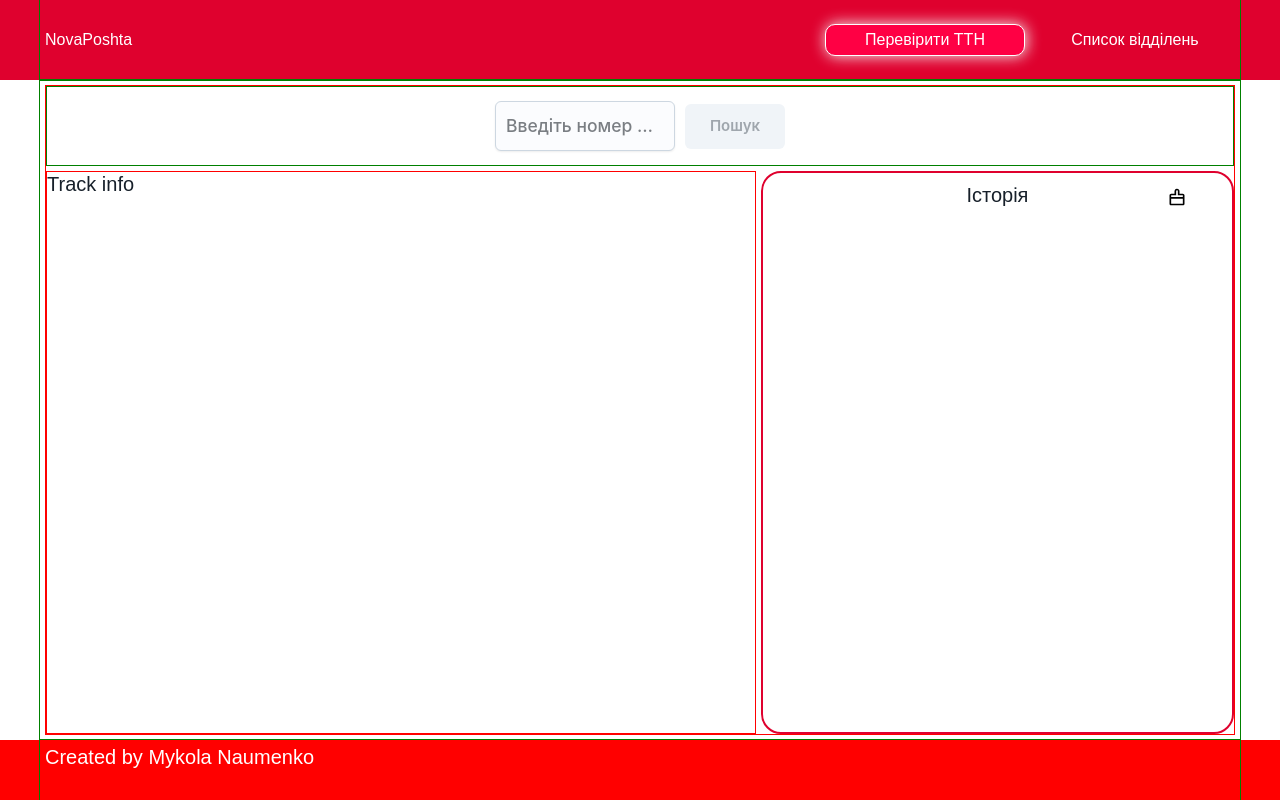
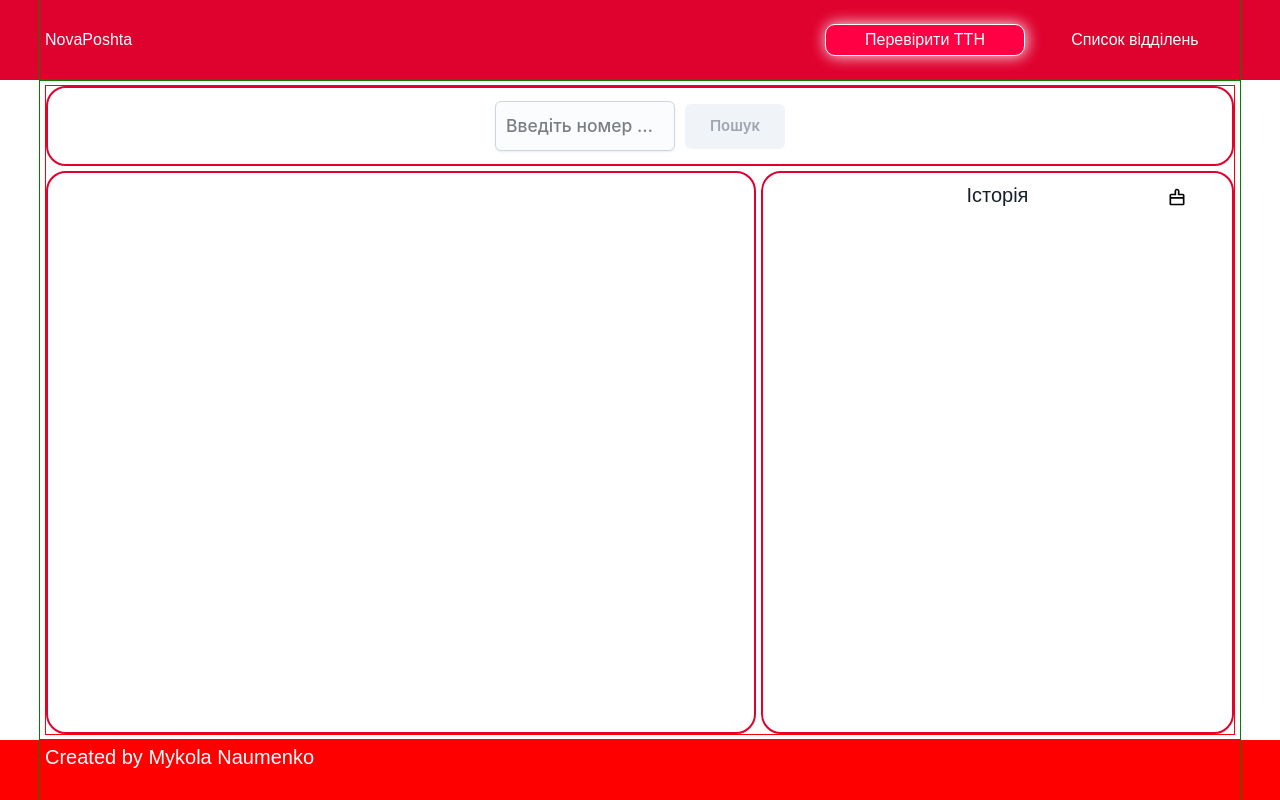
Before and after one commit to NNaumenko83/nova-poshta-test-task, a React (Vite) app: page / in a window 1280 px wide. Built offline with nearby package versions, Linux system fonts and the light colour scheme.

Commit message:
ADD: html for TrackInfo

```diff
--- a/src/components/TrackForm/TrackForm.styled.ts
+++ b/src/components/TrackForm/TrackForm.styled.ts
@@ -5,7 +5,8 @@ export const FormWrapper = styled.div`
 	align-items: center;
 	justify-content: center;
 
-	border: 1px solid green;
+	border: 2px solid ${props => props.theme.colors.borderComponents};
+	border-radius: 20px;
 
 	@media screen and (min-width: 768px) {
 		grid-area: 1 / 1 / 2 / 3;
--- a/src/components/TrackInfo/TrackInfo.styled.ts
+++ b/src/components/TrackInfo/TrackInfo.styled.ts
@@ -1,7 +1,9 @@
 import { styled } from "styled-components";
 
 export const TrackInfoStyled = styled.div`
-	border: 1px solid red;
+	padding: 20px;
+	border: 2px solid ${props => props.theme.colors.borderComponents};
+	border-radius: 20px;
 
 	@media screen and (min-width: 768px) {
 		grid-area: 2 / 1 / 3 / 2;
--- a/src/components/TrackInfo/TrackInfo.tsx
+++ b/src/components/TrackInfo/TrackInfo.tsx
@@ -1,9 +1,38 @@
+import { useAppSelector } from "../../hooks/reduxHooks";
 import { TrackInfoStyled } from "./TrackInfo.styled";
 
-export const TrackInfo: React.FC = () => {
+interface ITrackInfoProps {
+	trackNumber: string;
+}
+
+export const TrackInfo: React.FC<ITrackInfoProps> = ({ trackNumber }) => {
+	const track = useAppSelector(state => state.tracks.list);
+	console.log("track:", track);
+
+	const findTrack = track.find(item => item.number === trackNumber);
+
 	return (
 		<TrackInfoStyled>
-			<h1>Track info</h1>
+			{findTrack && (
+				<div style={{ backgroundColor: "tomato" }}>
+					<p>
+						<span>Статус доставки:</span>
+						<span>{findTrack.status}</span>
+					</p>
+					{findTrack.warehouseSender && (
+						<p>
+							<span>Відправлено:</span>
+							<span>{findTrack.warehouseRecipient}</span>
+						</p>
+					)}
+					{findTrack.warehouseRecipient && (
+						<p>
+							<span>Отримано:</span>
+							<span>{findTrack.warehouseRecipient}</span>
+						</p>
+					)}
+				</div>
+			)}
 		</TrackInfoStyled>
 	);
 };
--- a/src/pages/Home/Home.tsx
+++ b/src/pages/Home/Home.tsx
@@ -16,7 +16,7 @@ export const Home = () => {
 		<Main>
 			<HomeContainer>
 				<TrackForm trackNumber={trackNumber} changeTrackNumberHandler={changeTrackNumberHandler} />
-				<TrackInfo />
+				<TrackInfo trackNumber={trackNumber} />
 				<Sidebar changeTrackNumberHandler={changeTrackNumberHandler} />
 			</HomeContainer>
 		</Main>
```
